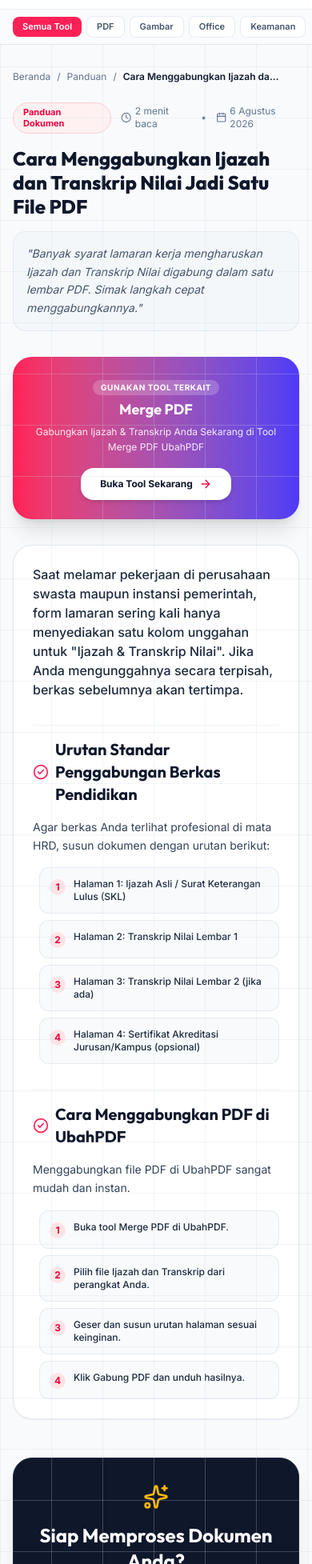
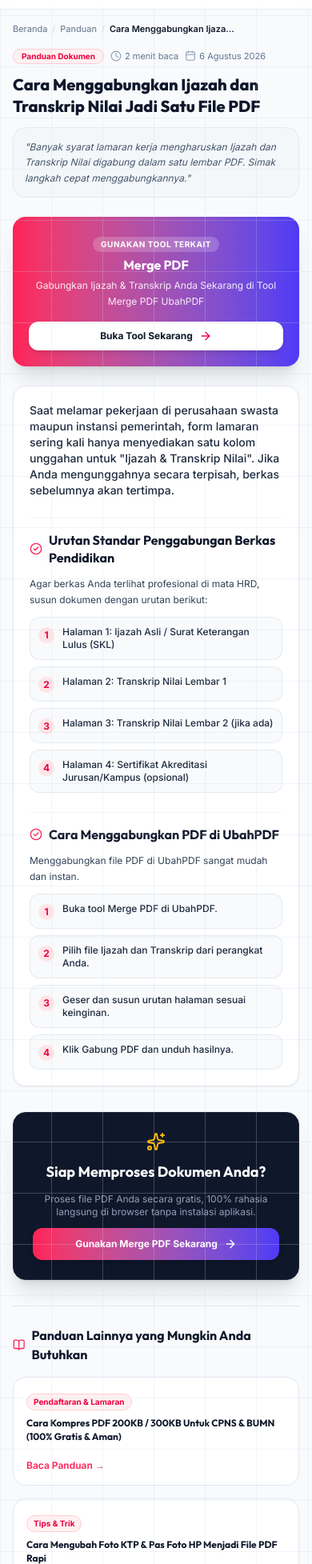
Before and after one commit to rhsa-fr/UbahPDF, a React (Vite) app: page /panduan/cara-gabung-ijazah-transkrip-pdf in a window 390 px wide. Shown: the part 45-2000 px from the top of the page at 80% size. Built offline with nearby package versions, Linux system fonts and the light colour scheme.

Commit message:
mobile: fix text wrapping, metadata badges, breadcrumbs, and hide category filter bar on article pages

```diff
--- a/src/components/BlogPostPage.tsx
+++ b/src/components/BlogPostPage.tsx
@@ -12,13 +12,11 @@
     if (post) {
       document.title = `${post.title} - UbahPDF`;
 
-      // Update Meta description
       let desc = document.querySelector('meta[name="description"]');
       if (desc) {
         desc.setAttribute('content', post.metaDescription);
       }
 
-      // Update Canonical Link
       const canonicalUrl = `https://ubahpdf.my.id/panduan/${post.slug}`;
       let canonical = document.querySelector('link[rel="canonical"]');
       if (!canonical) {
@@ -28,7 +26,6 @@
       }
       canonical.setAttribute('href', canonicalUrl);
 
-      // Add BlogPosting & BreadcrumbList Structured Data
       let script = document.getElementById('blog-posting-json-ld');
       if (!script) {
         script = document.createElement('script');
@@ -88,7 +85,7 @@
 
   if (!post) {
     return (
-      <div className="text-center py-20">
+      <div className="text-center py-20 px-4">
         <h2 className="text-2xl font-bold text-slate-900 mb-2 font-['Outfit']">Artikel Tidak Ditemukan</h2>
         <p className="text-slate-500 text-sm mb-4">Artikel panduan yang Anda cari tidak tersedia.</p>
         <Link to="/panduan" className="text-rose-600 font-bold text-xs hover:underline">
@@ -102,55 +99,55 @@
   const otherPosts = BLOG_POSTS.filter((p) => p.id !== post.id).slice(0, 3);
 
   return (
-    <div className="max-w-4xl mx-auto px-4 sm:px-6 lg:px-8 py-8">
+    <div className="max-w-4xl mx-auto px-4 sm:px-6 lg:px-8 py-4 sm:py-8">
       {/* Breadcrumb */}
-      <nav className="flex items-center gap-2 text-xs text-slate-500 mb-6">
-        <Link to="/" className="hover:text-slate-900 transition-colors">Beranda</Link>
-        <span>/</span>
-        <Link to="/panduan" className="hover:text-slate-900 transition-colors">Panduan</Link>
-        <span>/</span>
-        <span className="text-slate-900 font-semibold truncate max-w-[200px]">{post.title}</span>
+      <nav className="flex items-center gap-1.5 text-[11px] sm:text-xs text-slate-500 mb-4 sm:mb-6 overflow-hidden">
+        <Link to="/" className="hover:text-slate-900 transition-colors shrink-0">Beranda</Link>
+        <span className="shrink-0 text-slate-300">/</span>
+        <Link to="/panduan" className="hover:text-slate-900 transition-colors shrink-0">Panduan</Link>
+        <span className="shrink-0 text-slate-300">/</span>
+        <span className="text-slate-900 font-semibold truncate max-w-[160px] sm:max-w-none">{post.title}</span>
       </nav>
 
       {/* Article Header */}
-      <header className="mb-8">
-        <div className="flex items-center gap-3 text-xs text-slate-500 mb-4">
-          <span className="px-3 py-1 rounded-full bg-rose-50 text-rose-600 font-bold text-[11px] border border-rose-200">
+      <header className="mb-6 sm:mb-8">
+        <div className="flex flex-wrap items-center gap-2 sm:gap-3 text-xs text-slate-500 mb-3 sm:mb-4">
+          <span className="px-2.5 py-0.5 rounded-full bg-rose-50 text-rose-600 font-bold text-[10px] sm:text-[11px] border border-rose-200 shrink-0 whitespace-nowrap">
             {post.category}
           </span>
-          <span className="flex items-center gap-1">
-            <Clock className="w-3.5 h-3.5" />
+          <span className="flex items-center gap-1 text-[11px] sm:text-xs text-slate-500 shrink-0 whitespace-nowrap">
+            <Clock className="w-3.5 h-3.5 text-slate-400" />
             {post.readTime}
           </span>
-          <span>•</span>
-          <span className="flex items-center gap-1">
-            <Calendar className="w-3.5 h-3.5" />
+          <span className="text-slate-300 hidden sm:inline">•</span>
+          <span className="flex items-center gap-1 text-[11px] sm:text-xs text-slate-500 shrink-0 whitespace-nowrap">
+            <Calendar className="w-3.5 h-3.5 text-slate-400" />
             {post.publishedDate}
           </span>
         </div>
 
-        <h1 className="text-2xl sm:text-4xl font-extrabold text-slate-900 font-['Outfit'] mb-4 leading-tight">
+        <h1 className="text-xl sm:text-3xl md:text-4xl font-extrabold text-slate-900 font-['Outfit'] mb-3 sm:mb-4 leading-snug sm:leading-tight">
           {post.title}
         </h1>
 
-        <p className="text-slate-600 text-sm sm:text-base leading-relaxed bg-slate-100/70 p-4 rounded-2xl border border-slate-200/80 italic">
+        <p className="text-slate-600 text-xs sm:text-base leading-relaxed bg-slate-100/70 p-3.5 sm:p-4 rounded-2xl border border-slate-200/80 italic">
           "{post.summary}"
         </p>
       </header>
 
       {/* Primary Tool Call to Action Box at Top */}
       {relatedTool && (
-        <div className="my-8 p-6 bg-gradient-to-r from-rose-500 to-indigo-600 rounded-3xl text-white shadow-xl flex flex-col sm:flex-row items-center justify-between gap-4">
+        <div className="my-6 sm:my-8 p-5 sm:p-6 bg-gradient-to-r from-rose-500 to-indigo-600 rounded-2xl sm:rounded-3xl text-white shadow-xl flex flex-col sm:flex-row items-center justify-between gap-4">
           <div className="space-y-1 text-center sm:text-left">
             <span className="text-[10px] font-bold uppercase tracking-wider bg-white/20 px-2.5 py-0.5 rounded-full inline-block mb-1">
               Gunakan Tool Terkait
             </span>
-            <h3 className="font-bold text-lg font-['Outfit']">{relatedTool.name}</h3>
+            <h3 className="font-bold text-base sm:text-lg font-['Outfit']">{relatedTool.name}</h3>
             <p className="text-xs text-white/90 leading-relaxed max-w-lg">{post.content.ctaText}</p>
           </div>
           <Link
             to={`/${relatedTool.id}`}
-            className="px-6 py-3 bg-white text-slate-900 font-extrabold rounded-2xl text-xs hover:bg-slate-100 transition-all shadow-md shrink-0 flex items-center gap-2"
+            className="w-full sm:w-auto px-5 py-2.5 sm:px-6 sm:py-3 bg-white text-slate-900 font-extrabold rounded-xl sm:rounded-2xl text-xs hover:bg-slate-100 transition-all shadow-md shrink-0 flex items-center justify-center gap-2"
           >
             Buka Tool Sekarang
             <ArrowRight className="w-4 h-4 text-rose-600" />
@@ -159,22 +156,22 @@
       )}
 
       {/* Main Article Content */}
-      <article className="prose prose-slate max-w-none space-y-8 text-slate-700 text-sm sm:text-base leading-relaxed bg-white p-6 sm:p-10 rounded-3xl border border-slate-200 shadow-xs mb-12">
-        <p className="font-medium text-slate-800 text-base">{post.content.intro}</p>
+      <article className="prose prose-slate max-w-none space-y-6 sm:space-y-8 text-slate-700 text-xs sm:text-base leading-relaxed bg-white p-5 sm:p-10 rounded-2xl sm:rounded-3xl border border-slate-200 shadow-xs mb-8 sm:mb-12">
+        <p className="font-medium text-slate-800 text-sm sm:text-base">{post.content.intro}</p>
 
         {post.content.sections.map((section, idx) => (
-          <div key={idx} className="space-y-4 pt-4 border-t border-slate-100">
-            <h2 className="text-xl sm:text-2xl font-bold text-slate-900 font-['Outfit'] flex items-center gap-2">
-              <CheckCircle2 className="w-5 h-5 text-rose-500 shrink-0" />
+          <div key={idx} className="space-y-3 sm:space-y-4 pt-4 border-t border-slate-100">
+            <h2 className="text-base sm:text-2xl font-bold text-slate-900 font-['Outfit'] flex items-center gap-2 leading-snug">
+              <CheckCircle2 className="w-4 h-4 sm:w-5 sm:h-5 text-rose-500 shrink-0" />
               {section.h2}
             </h2>
             {section.paragraphs.map((p, pIdx) => (
               <p key={pIdx}>{p}</p>
             ))}
             {section.bullets && (
-              <ul className="space-y-2 pl-2">
+              <ul className="space-y-2 pl-0 sm:pl-2">
                 {section.bullets.map((b, bIdx) => (
-                  <li key={bIdx} className="flex items-start gap-2.5 bg-slate-50 p-3 rounded-xl border border-slate-200/80">
+                  <li key={bIdx} className="flex items-start gap-2.5 bg-slate-50 p-2.5 sm:p-3 rounded-xl border border-slate-200/80">
                     <span className="w-5 h-5 rounded-full bg-rose-100 text-rose-600 text-xs font-bold flex items-center justify-center shrink-0 mt-0.5">
                       {bIdx + 1}
                     </span>
@@ -189,15 +186,15 @@
 
       {/* Bottom Tool CTA Box */}
       {relatedTool && (
-        <div className="mb-12 p-8 bg-slate-900 rounded-3xl text-white text-center space-y-4 border border-slate-800 shadow-xl">
-          <Sparkles className="w-8 h-8 text-amber-400 mx-auto" />
-          <h3 className="text-2xl font-bold font-['Outfit']">Siap Memproses Dokumen Anda?</h3>
+        <div className="mb-8 sm:mb-12 p-6 sm:p-8 bg-slate-900 rounded-2xl sm:rounded-3xl text-white text-center space-y-3 sm:space-y-4 border border-slate-800 shadow-xl">
+          <Sparkles className="w-6 h-6 sm:w-8 sm:h-8 text-amber-400 mx-auto" />
+          <h3 className="text-lg sm:text-2xl font-bold font-['Outfit']">Siap Memproses Dokumen Anda?</h3>
           <p className="text-slate-400 text-xs sm:text-sm max-w-md mx-auto">
             Proses file PDF Anda secara gratis, 100% rahasia langsung di browser tanpa instalasi aplikasi.
           </p>
           <Link
             to={`/${relatedTool.id}`}
-            className="inline-flex items-center gap-2 px-8 py-3.5 bg-gradient-to-r from-rose-500 to-indigo-600 text-white font-extrabold rounded-2xl text-xs hover:opacity-95 transition-all shadow-lg"
+            className="inline-flex items-center justify-center gap-2 px-6 py-3 bg-gradient-to-r from-rose-500 to-indigo-600 text-white font-extrabold rounded-xl sm:rounded-2xl text-xs hover:opacity-95 transition-all shadow-lg w-full sm:w-auto"
           >
             Gunakan {relatedTool.name} Sekarang
             <ArrowRight className="w-4 h-4" />
@@ -206,27 +203,27 @@
       )}
 
       {/* Internal Link to Other Articles */}
-      <section className="border-t border-slate-200 pt-10">
-        <h3 className="text-xl font-bold text-slate-900 font-['Outfit'] mb-6 flex items-center gap-2">
-          <BookOpen className="w-5 h-5 text-rose-500" />
+      <section className="border-t border-slate-200 pt-6 sm:pt-10">
+        <h3 className="text-base sm:text-xl font-bold text-slate-900 font-['Outfit'] mb-4 sm:mb-6 flex items-center gap-2">
+          <BookOpen className="w-4 h-4 sm:w-5 sm:h-5 text-rose-500" />
           Panduan Lainnya yang Mungkin Anda Butuhkan
         </h3>
-        <div className="grid grid-cols-1 md:grid-cols-3 gap-6">
+        <div className="grid grid-cols-1 md:grid-cols-3 gap-4 sm:gap-6">
           {otherPosts.map((op) => (
             <Link
               key={op.id}
               to={`/panduan/${op.slug}`}
-              className="bg-white p-5 rounded-2xl border border-slate-200 hover:border-slate-300 hover:shadow-md transition-all group flex flex-col justify-between"
+              className="bg-white p-4 sm:p-5 rounded-2xl border border-slate-200 hover:border-slate-300 hover:shadow-md transition-all group flex flex-col justify-between"
             >
               <div>
                 <span className="text-[10px] font-bold text-rose-600 bg-rose-50 px-2 py-0.5 rounded-full border border-rose-200 mb-2 inline-block">
                   {op.category}
                 </span>
-                <h4 className="font-bold text-xs sm:text-sm text-slate-900 group-hover:text-rose-600 transition-colors font-['Outfit'] mb-2 line-clamp-2">
+                <h4 className="font-bold text-xs sm:text-sm text-slate-900 group-hover:text-rose-600 transition-colors font-['Outfit'] mb-2 line-clamp-2 leading-snug">
                   {op.title}
                 </h4>
               </div>
-              <span className="text-xs font-semibold text-rose-500 flex items-center gap-1 mt-4">
+              <span className="text-xs font-semibold text-rose-500 flex items-center gap-1 mt-3">
                 Baca Panduan &rarr;
               </span>
             </Link>
--- a/src/components/Navbar.tsx
+++ b/src/components/Navbar.tsx
@@ -1,5 +1,5 @@
 import React from 'react';
-import { useNavigate, Link } from 'react-router-dom';
+import { useNavigate, Link, useLocation } from 'react-router-dom';
 import { ShieldCheck, BookOpen } from 'lucide-react';
 import { TdocLogo } from './TdocLogo';
 
@@ -15,6 +15,8 @@
   onReset,
 }) => {
   const navigate = useNavigate();
+  const location = useLocation();
+  const isHomePage = location.pathname === '/';
 
   const handleLogoClick = () => {
     onReset();
@@ -87,8 +89,9 @@
         </div>
       </div>
 
-      {/* Mobile Horizontal Swipeable Category Navigation Bar */}
-      <nav className="flex md:hidden items-center gap-1.5 px-4 py-2 border-t border-slate-200/60 overflow-x-auto scrollbar-none bg-slate-50/70">
+      {/* Mobile Horizontal Category Bar (Only shown on Homepage) */}
+      {isHomePage && (
+        <nav className="flex md:hidden items-center gap-1.5 px-4 py-2 border-t border-slate-200/60 overflow-x-auto scrollbar-none bg-slate-50/70 animate-fadeIn">
           {categories.map((cat) => (
             <button
               key={cat.id}
@@ -106,6 +109,7 @@
             </button>
           ))}
         </nav>
+      )}
     </header>
   );
 };
```
Lines whose indentation alone changed are shown as unchanged.
